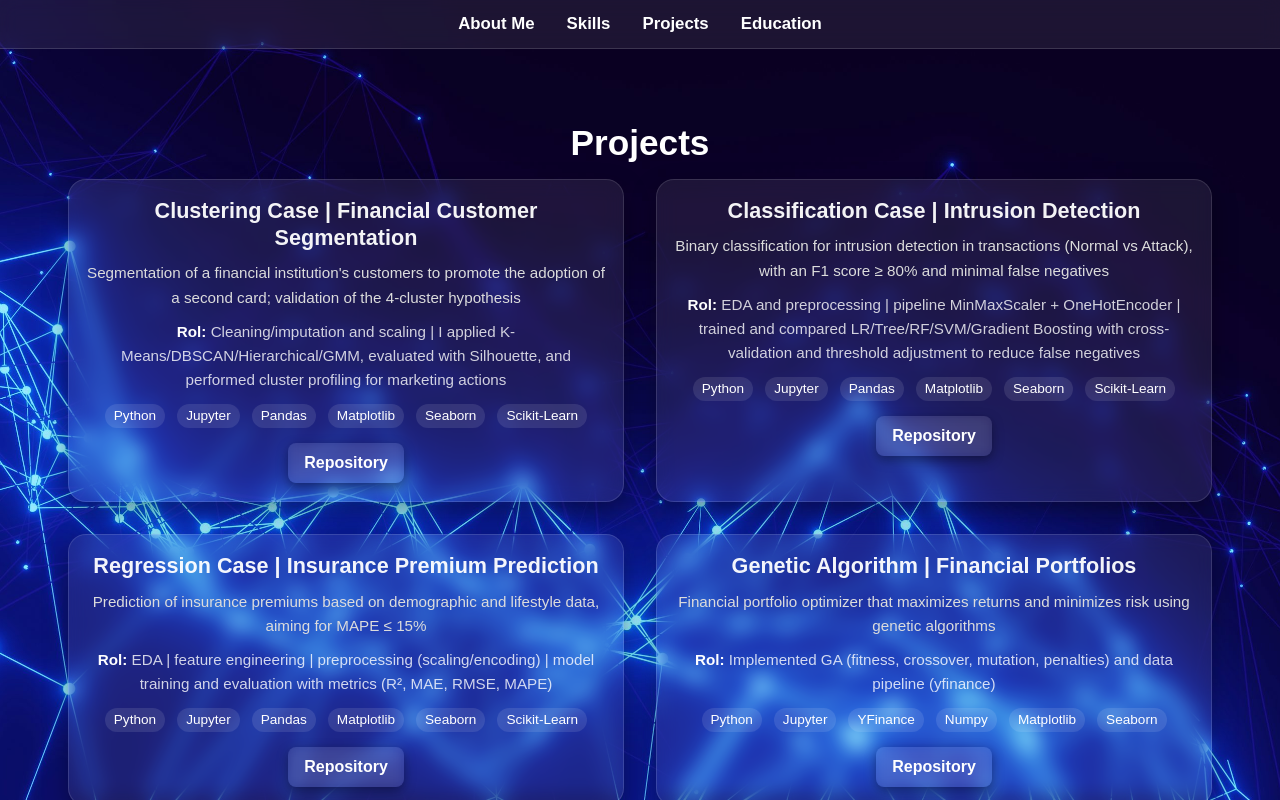
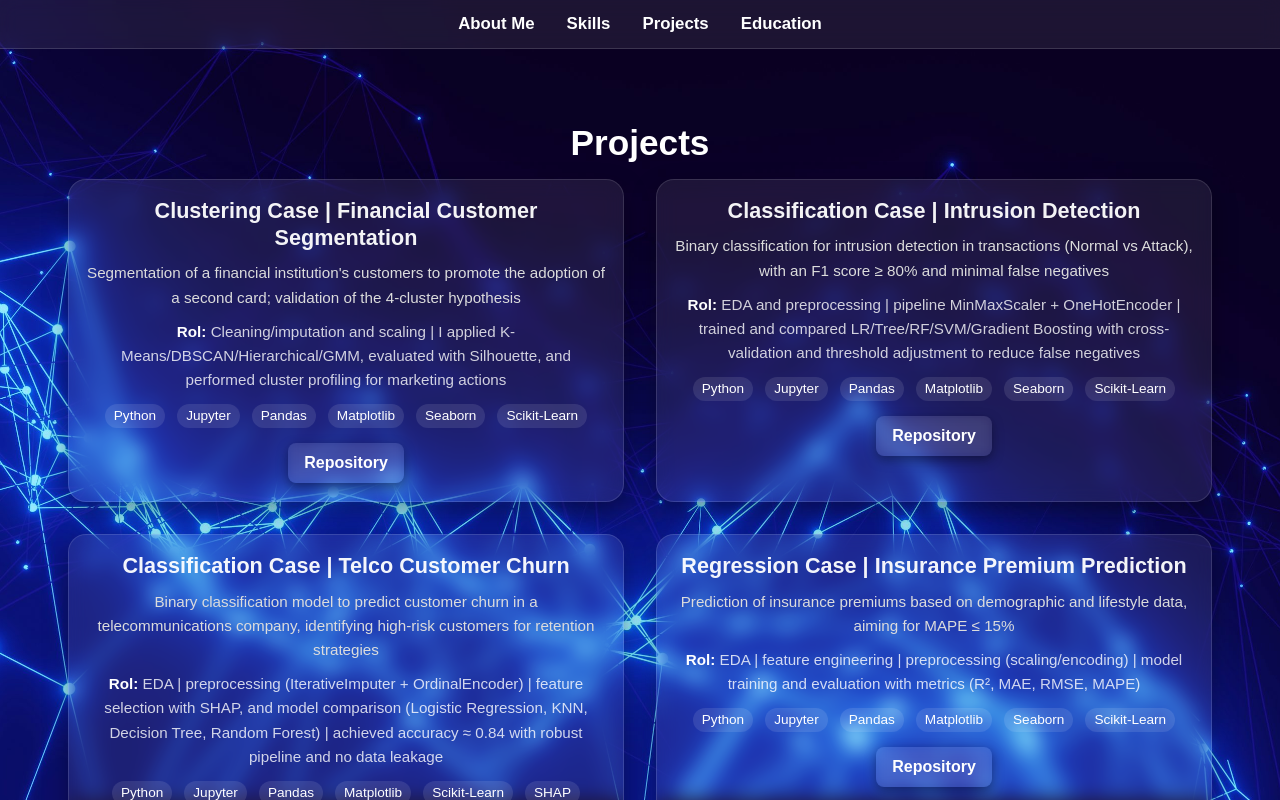
Before and after one commit to Tomaslopera/PersonalPortfolio, a React (Vite) app: page /projects in a window 1280 px wide. Shown: the top 800 px of the page. Built offline with nearby package versions, Linux system fonts and the light colour scheme.

Commit message:
Telco Churn

```diff
--- a/src/pages/Projects.jsx
+++ b/src/pages/Projects.jsx
@@ -44,6 +44,14 @@ export default function Projects() {
           role="EDA and preprocessing | pipeline MinMaxScaler + OneHotEncoder | trained and compared LR/Tree/RF/SVM/Gradient Boosting with cross-validation and threshold adjustment to reduce false negatives"
           technologies={["Python", "Jupyter", "Pandas", "Matplotlib", "Seaborn", "Scikit-Learn"]}
           repoLink="https://github.com/Tomaslopera/CasoClasificacion"
+        />
+
+        <ProjectCard
+          title="Classification Case | Telco Customer Churn"
+          description="Binary classification model to predict customer churn in a telecommunications company, identifying high-risk customers for retention strategies"
+          role="EDA | preprocessing (IterativeImputer + OrdinalEncoder) | feature selection with SHAP, and model comparison (Logistic Regression, KNN, Decision Tree, Random Forest) | achieved accuracy ≈ 0.84 with robust pipeline and no data leakage"
+          technologies={["Python", "Jupyter", "Pandas", "Matplotlib", "Scikit-Learn", "SHAP"]}
+          repoLink="https://github.com/Tomaslopera/Telco_Classification"
         />
 
         <ProjectCard
```
